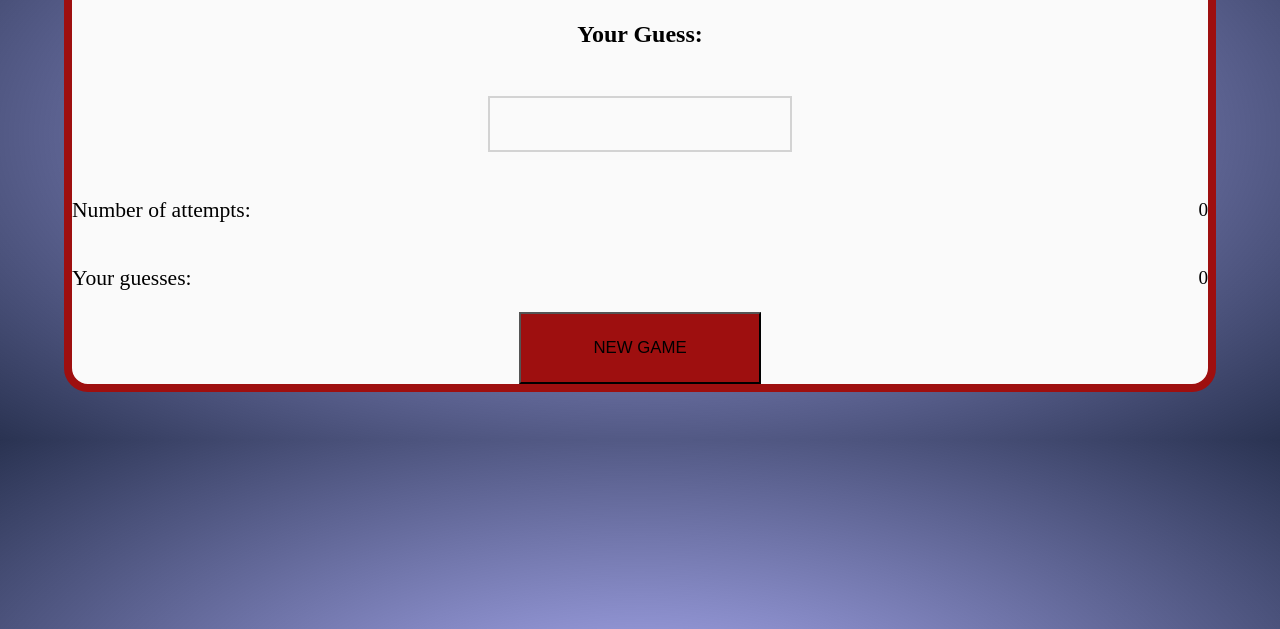
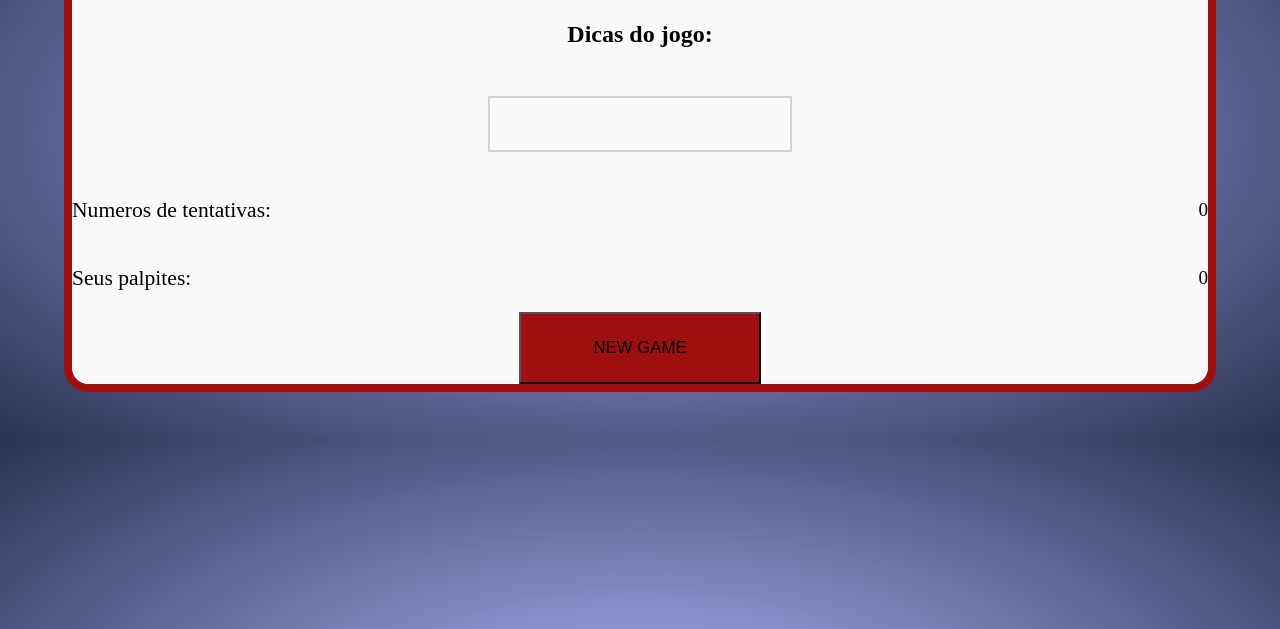
Before and after one commit to lauraConrado/guess-the-number, a plain HTML site: page index.html in a window 1280 px wide. Shown: the part 171-800 px from the top of the page. Drawn offline with Linux system fonts and the light colour scheme.

Commit message:
Alterando palavras do jogo

```diff
--- a/index.html
+++ b/index.html
@@ -5,7 +5,7 @@
     <meta name="viewport" content="width=device-width, initial-scale=1.0" />
     <meta http-equiv="X-UA-Compatible" content="ie=edge" />
     <link rel="stylesheet" href="style.css" />
-    <title>Adivinhe o numerp</title>
+    <title>Jogo dos numeros</title>
 </head>
 <body onload="init()">
 <main>
@@ -15,16 +15,16 @@
 
 <div id="gameArea">
 <section>
-<h3 id="textOutput">Your Guess:</h3>
+<h3 id="textOutput">Dicas do jogo:</h3>
 <input type="number" id="inputBox" min="1" max="100" onchange="compareNumbers()"/>
 </section>
 <section class="stats">
 <div class="info">
-<p>Number of attempts:</p>
+<p>Numeros de tentativas:</p>
 <span id="attempts">0</span>
 </div>
 <div class="info">
-<p>Your guesses:</p>
+<p>Seus palpites:</p>
 <span id="guesses">0</span>
 </div>
 </section>
```
